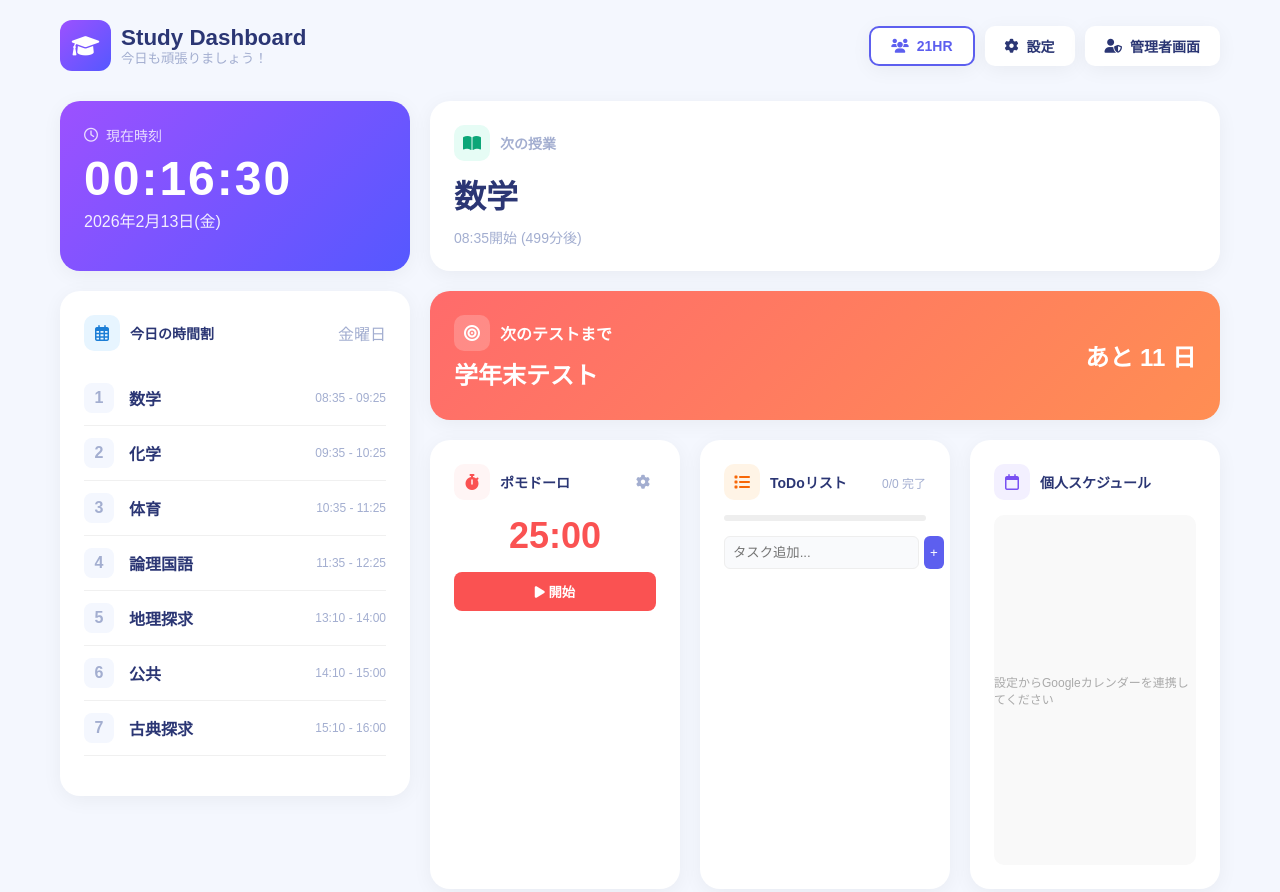
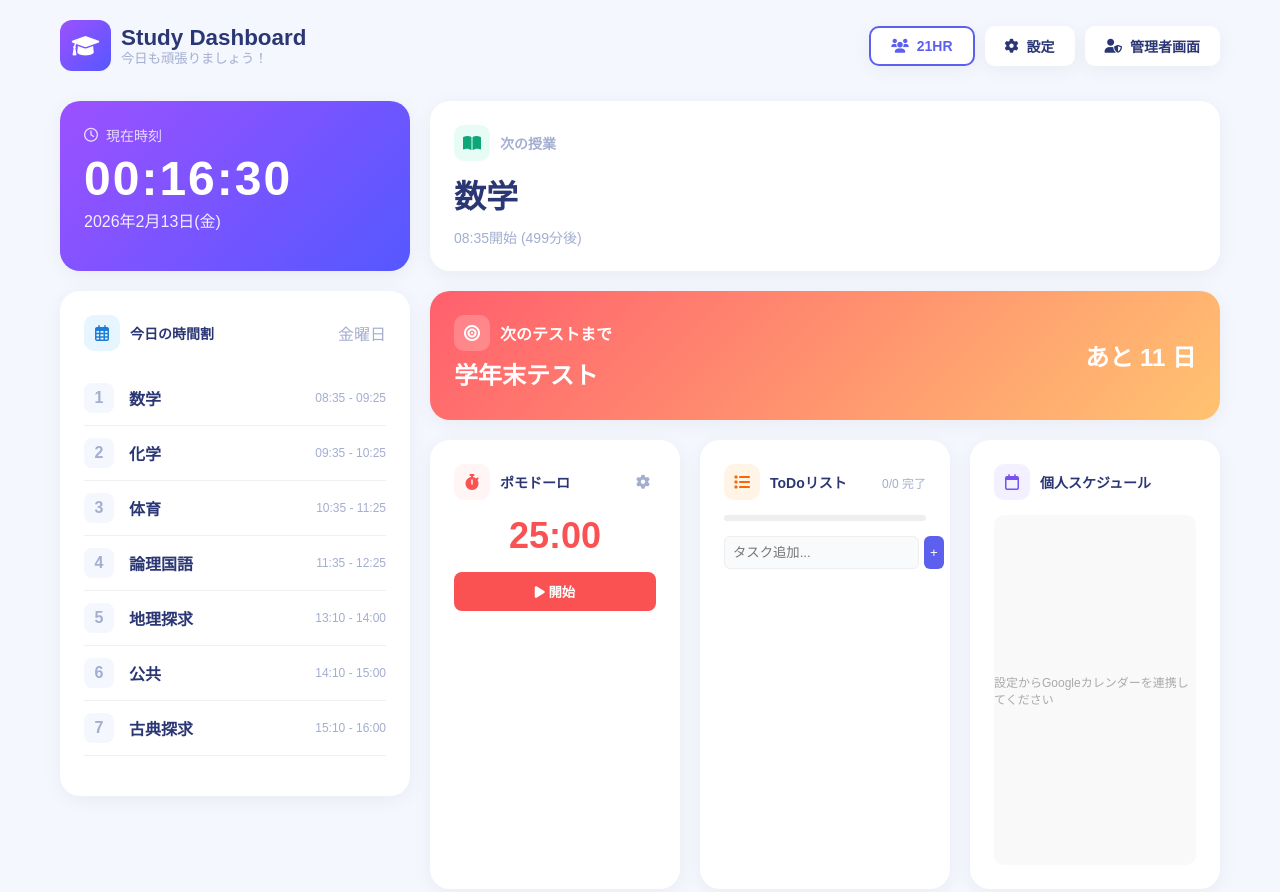
Before and after one commit to yoshh1306it-netizen/studydashboardapp, a plain HTML site: page index.html in a window 1280 px wide. Drawn offline with Linux system fonts and the light colour scheme.

Commit message:
style.css

```diff
--- a/style.css
+++ b/style.css
@@ -5,7 +5,7 @@
   --white: #FFFFFF;
   --text-main: #2B3674;
   --text-sub: #A3AED0;
-  --danger-grad: linear-gradient(135deg, #FF6B6B 0%, #FF8E53 100%);
+  --danger-grad: linear-gradient(135deg, #FF5F6D 0%, #FFC371 100%);
   --shadow: 0px 4px 20px rgba(0, 0, 0, 0.05);
   --radius: 20px;
 }
```
